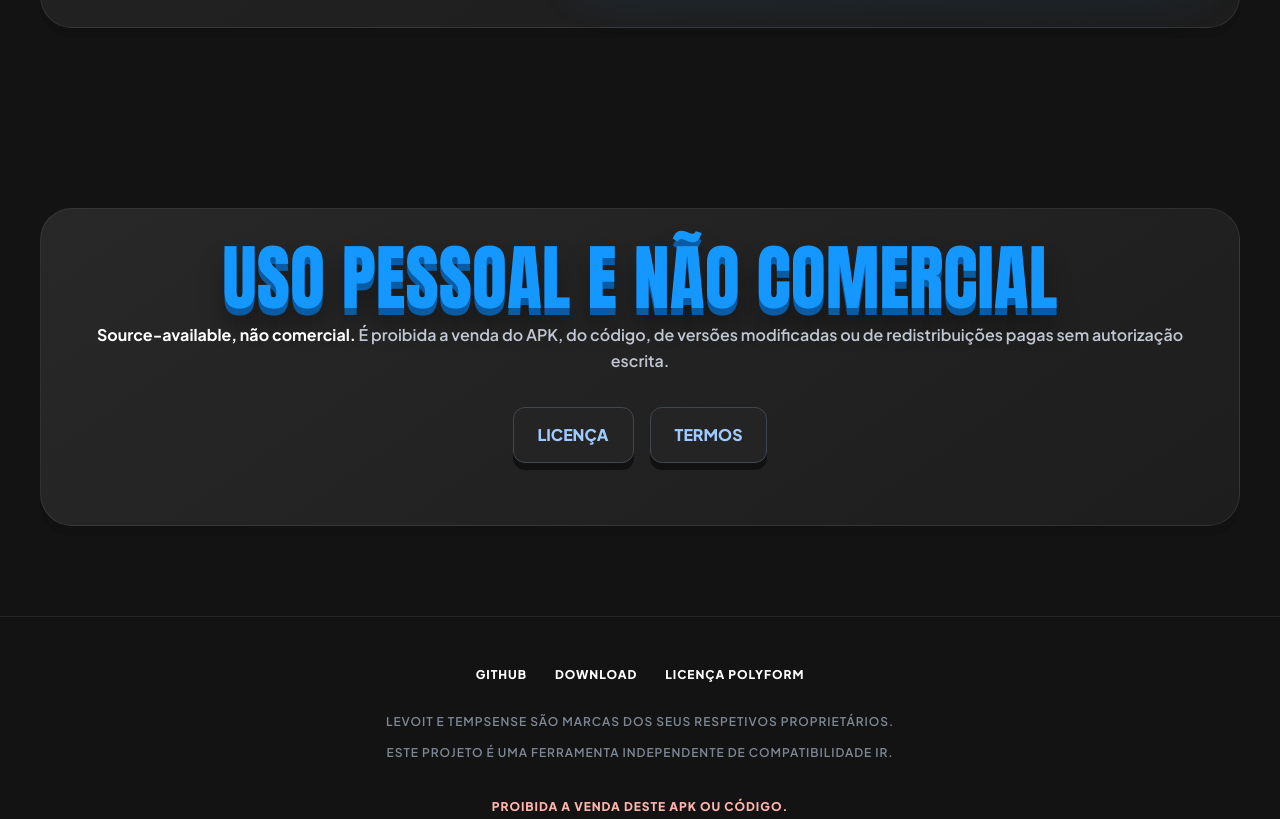
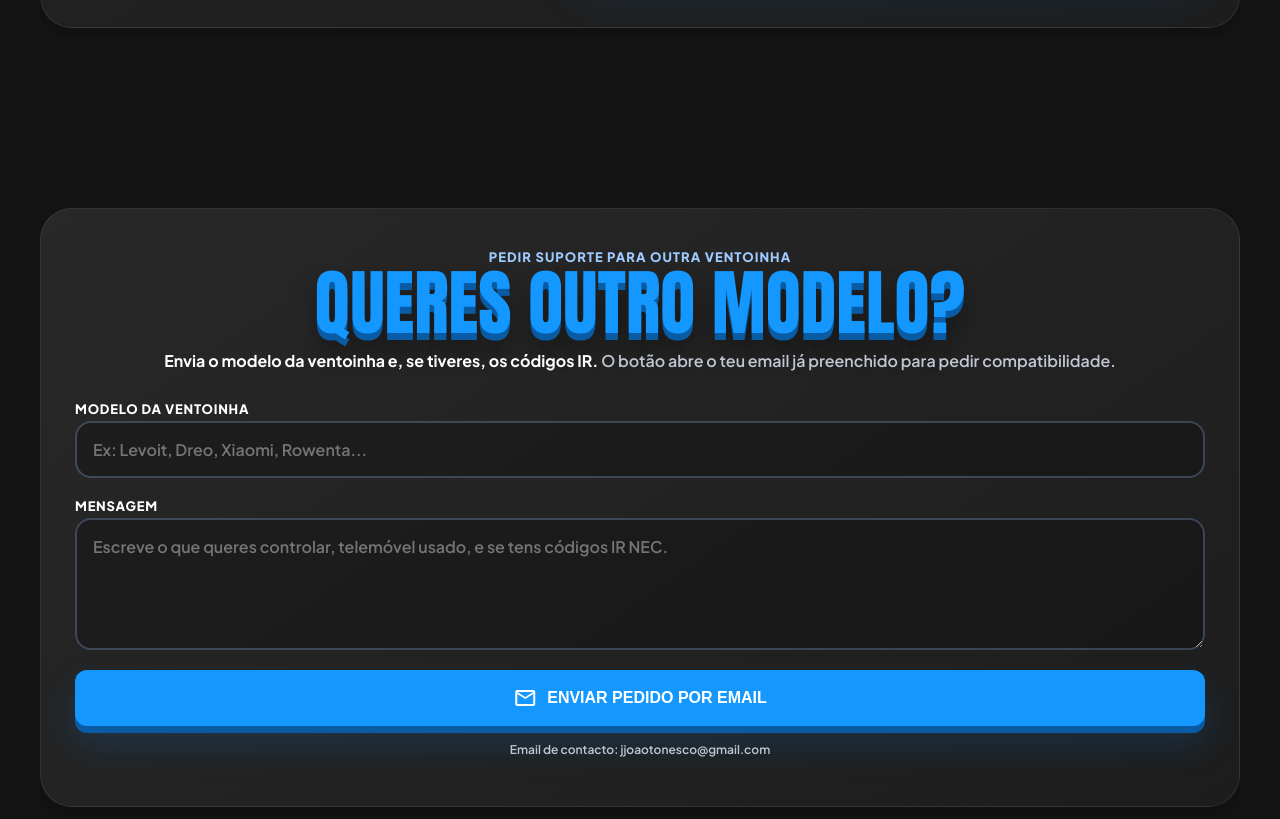
Before and after one commit to jjoaotonesco-blip/levoit-tempsense-36-pro-remote-ir, a plain HTML site: page docs/index.html in a window 1280 px wide. Shown: the part 3814-4633 px from the top of the page. Drawn offline with nearby package versions, Linux system fonts and the light colour scheme; a web font is replaced by a local one.

Commit message:
Add contact email request form

```diff
--- a/docs/index.html
+++ b/docs/index.html
@@ -436,6 +436,50 @@
       text-align: center;
     }
 
+    .contact-form {
+      display: grid;
+      gap: 14px;
+      margin-top: 22px;
+      text-align: left;
+    }
+
+    .contact-form label {
+      color: #fff;
+      font-size: 13px;
+      font-weight: 900;
+      letter-spacing: 0.06em;
+      text-transform: uppercase;
+    }
+
+    .contact-form input,
+    .contact-form textarea {
+      width: 100%;
+      border: 2px solid rgba(159, 202, 255, 0.26);
+      border-radius: 16px;
+      background: rgba(0, 0, 0, 0.22);
+      color: var(--text);
+      font: inherit;
+      padding: 14px 16px;
+      outline: none;
+    }
+
+    .contact-form textarea {
+      min-height: 132px;
+      resize: vertical;
+    }
+
+    .contact-form input:focus,
+    .contact-form textarea:focus {
+      border-color: var(--blue);
+      box-shadow: 0 0 0 4px rgba(20, 152, 255, 0.12);
+    }
+
+    .contact-note {
+      color: var(--muted);
+      font-size: 12px;
+      text-align: center;
+    }
+
     .legal-panel strong {
       color: #fff;
     }
@@ -652,6 +696,29 @@
       </div>
     </section>
 
+    <section class="shell section" id="contacto">
+      <div class="legal-panel">
+        <span class="small-title">Pedir suporte para outra ventoinha</span>
+        <h2>Queres outro modelo?</h2>
+        <p><strong>Envia o modelo da ventoinha e, se tiveres, os códigos IR.</strong> O botão abre o teu email já preenchido para pedir compatibilidade.</p>
+        <form class="contact-form" id="contact-form">
+          <div>
+            <label for="fan-model">Modelo da ventoinha</label>
+            <input id="fan-model" name="fan-model" type="text" placeholder="Ex: Levoit, Dreo, Xiaomi, Rowenta..." autocomplete="off">
+          </div>
+          <div>
+            <label for="fan-message">Mensagem</label>
+            <textarea id="fan-message" name="fan-message" placeholder="Escreve o que queres controlar, telemóvel usado, e se tens códigos IR NEC."></textarea>
+          </div>
+          <button class="button" type="submit">
+            <span class="material-symbols-outlined">mail</span>
+            Enviar pedido por email
+          </button>
+          <p class="contact-note">Email de contacto: jjoaotonesco@gmail.com</p>
+        </form>
+      </div>
+    </section>
+
     <section class="shell section" id="licenca">
       <div class="legal-panel">
         <h2>Uso pessoal e não comercial</h2>
@@ -676,5 +743,27 @@
       <p class="no-sale">Proibida a venda deste APK ou código.</p>
     </div>
   </footer>
+  <script>
+    const contactForm = document.getElementById("contact-form");
+    contactForm?.addEventListener("submit", (event) => {
+      event.preventDefault();
+      const model = document.getElementById("fan-model").value.trim();
+      const message = document.getElementById("fan-message").value.trim();
+      const subject = encodeURIComponent("Pedido para adicionar outra ventoinha IR");
+      const body = encodeURIComponent([
+        "Olá João,",
+        "",
+        "Gostava que adicionasses suporte para outra ventoinha.",
+        "",
+        `Modelo: ${model || "(não indicado)"}`,
+        "",
+        "Mensagem:",
+        message || "(sem mensagem)",
+        "",
+        "Enviado pela página TempSense IR Remote."
+      ].join("\n"));
+      window.location.href = `mailto:jjoaotonesco@gmail.com?subject=${subject}&body=${body}`;
+    });
+  </script>
 </body>
 </html>
```
